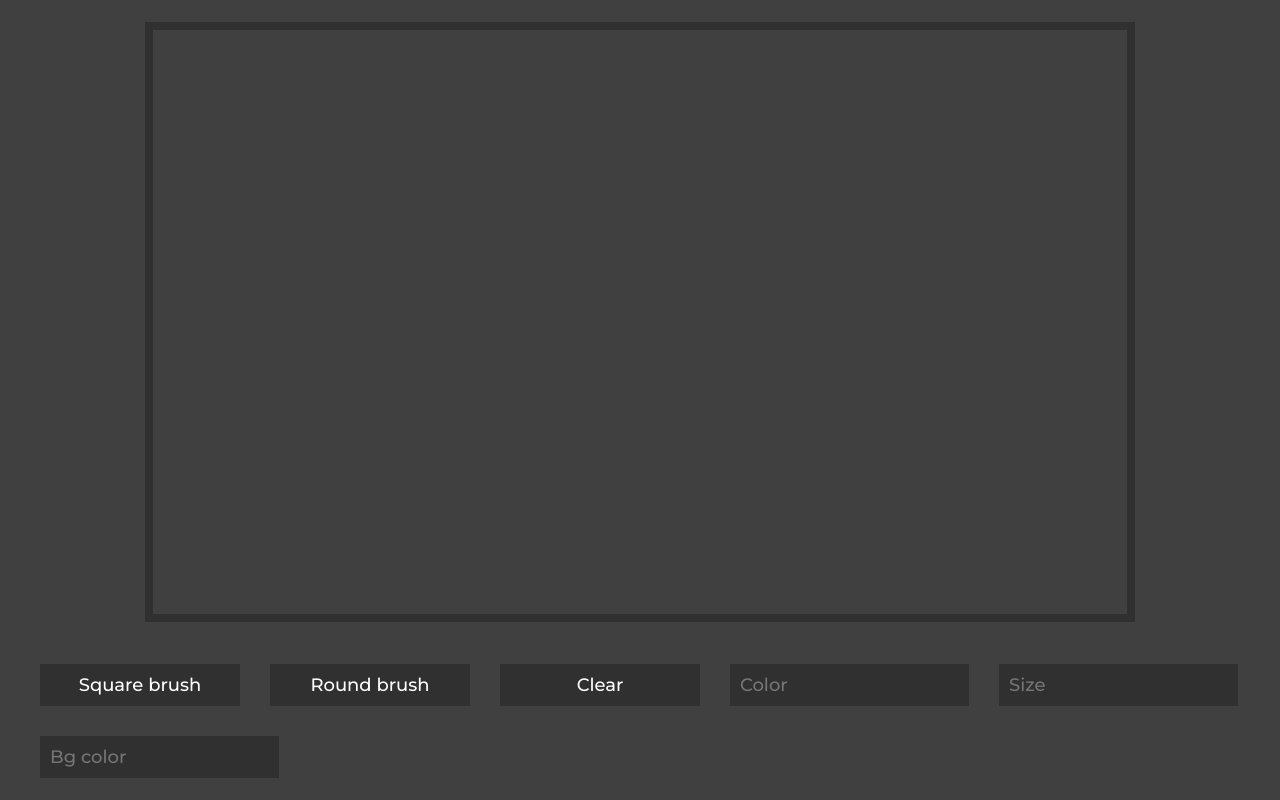
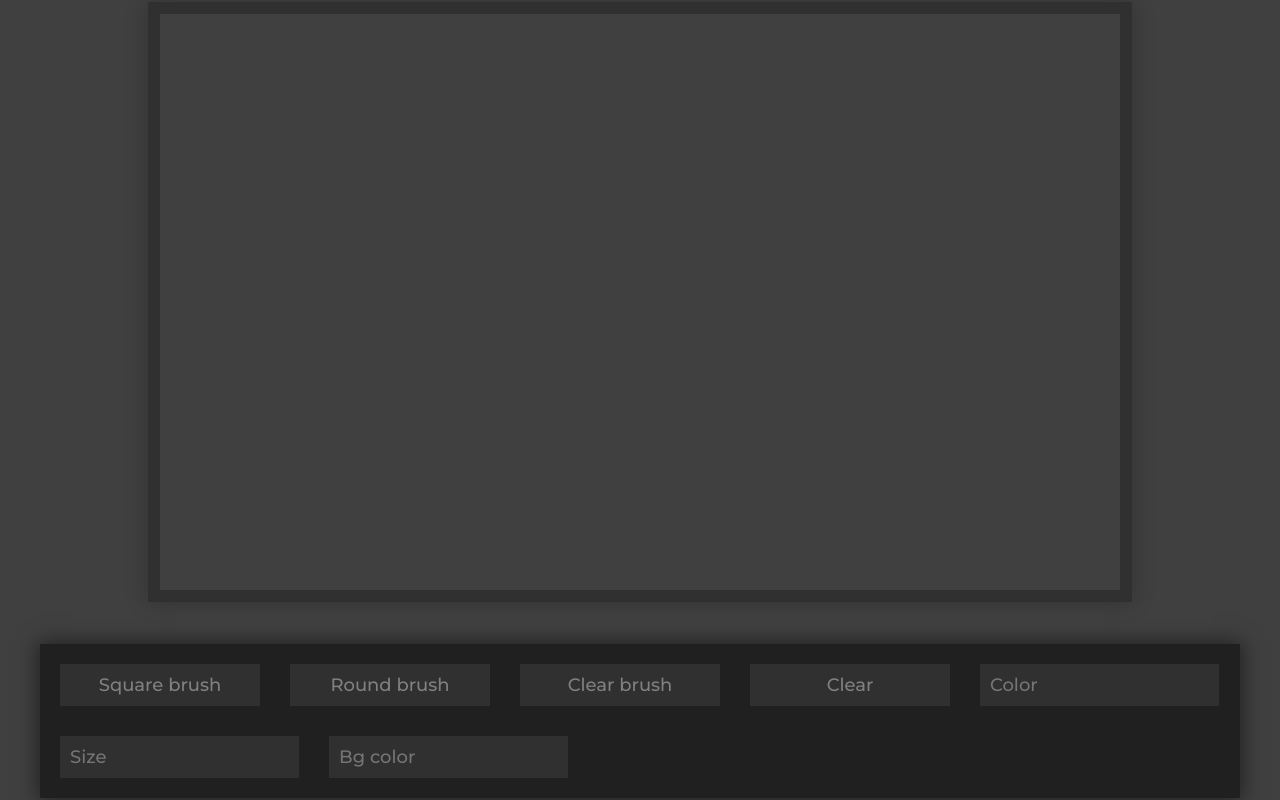
Before and after one commit to Diumb/Paint, a plain HTML site: page index.html in a window 1280 px wide. Drawn offline with Linux system fonts and the light colour scheme.

Commit message:
New interface and tools

```diff
--- a/assets/js/index.js
+++ b/assets/js/index.js
@@ -42,6 +42,10 @@ function draw(event) {
             ctx.stroke();
             ctx.fill();
             break;
+
+        case ("clear"):
+            ctx.clearRect(x, y, drawSettings.size, drawSettings.size);
+            break;
     }
 }
 
@@ -63,6 +67,10 @@ function checkButtons(btn) {
 
         case ("round"):
             drawSettings.form = "round";
+            break;
+
+        case ("clearBrush"):
+            drawSettings.form = "clear";
             break;
 
         case ("clear"):
@@ -92,7 +100,7 @@ function checkInputs(input) {
 // Events
 
 canvas.addEventListener("mousedown", onMouseDown);
-canvas.addEventListener("mouseup", onMouseUp);
+document.addEventListener("mouseup", onMouseUp);
 
 addEventsMethods.addEvents(buttonTools, "click", event => {
     checkButtons(event.currentTarget);
--- a/assets/style/style.css
+++ b/assets/style/style.css
@@ -39,11 +39,16 @@ body {
     max-width: 1000px;
     width: 100%;
     height: 600px;
-    border: 8px solid #303030;
+    border: 12px solid #303030;
+    box-shadow: 0px 0px 20px 2px rgba(0, 0, 0, 0.2);
 }
 
 .paint__tools-block {
     margin-top: 40px;
+    padding: 20px;
+    background: #202020;
+    box-shadow: 0px 0px 20px 2px rgba(0, 0, 0, 0.5);
+    width: 100%;
 }
 
 .paint__tools {
@@ -57,7 +62,7 @@ body {
     font-size: 18px;
     padding: 10px;
     min-width: 200px;
-    color: white;
+    color: grey;
     transition: .2s;
 }
 
--- a/index.html
+++ b/index.html
@@ -23,6 +23,9 @@
                         <button class="btn paint__tool paint__tool--btn" data-tool="round">
                             Round brush
                         </button>
+                        <button class="btn paint__tool paint__tool--btn" data-tool="clearBrush">
+                            Clear brush
+                        </button>
                         <button class="btn paint__tool paint__tool--btn" data-tool="clear">
                             Clear
                         </button>
```
